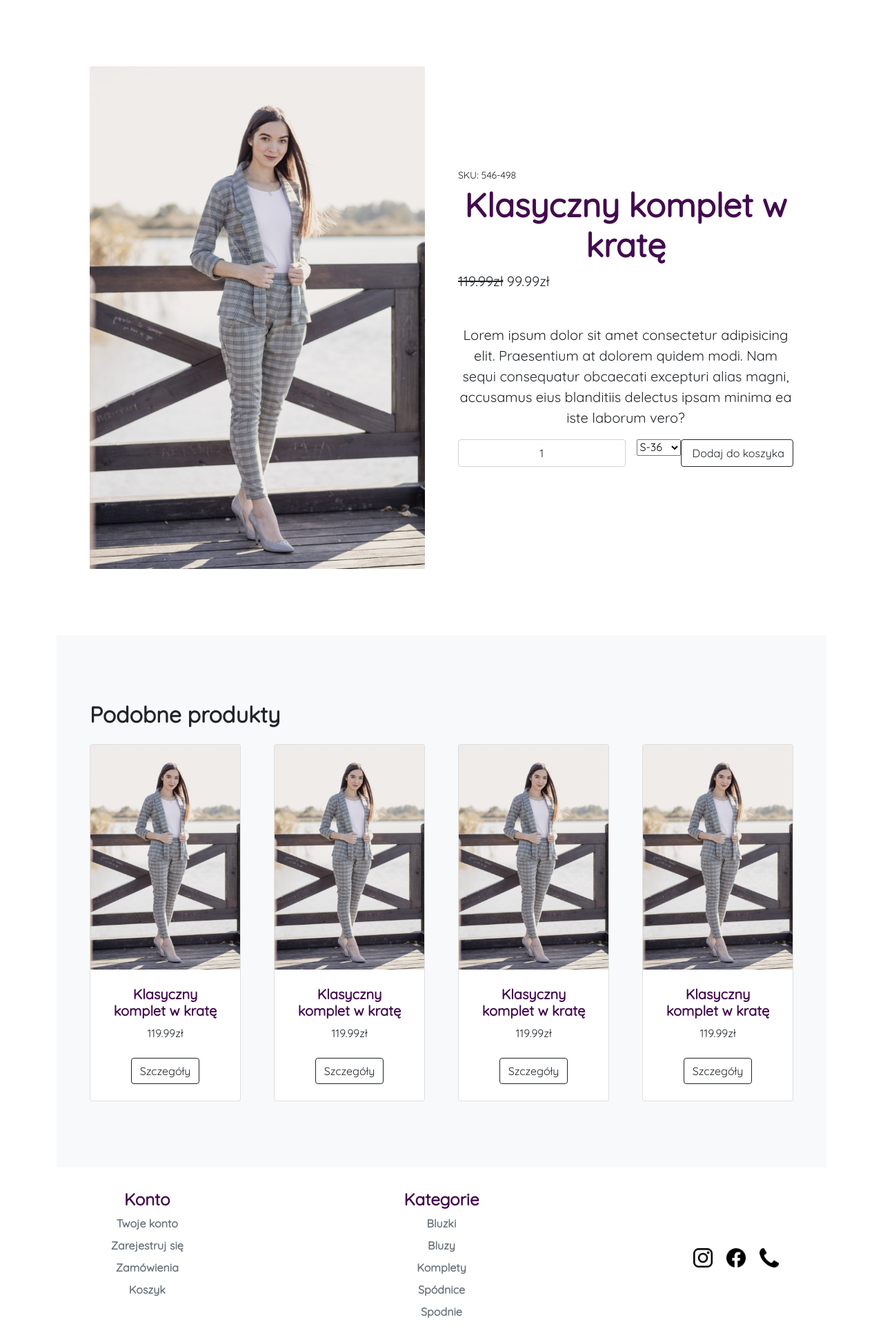
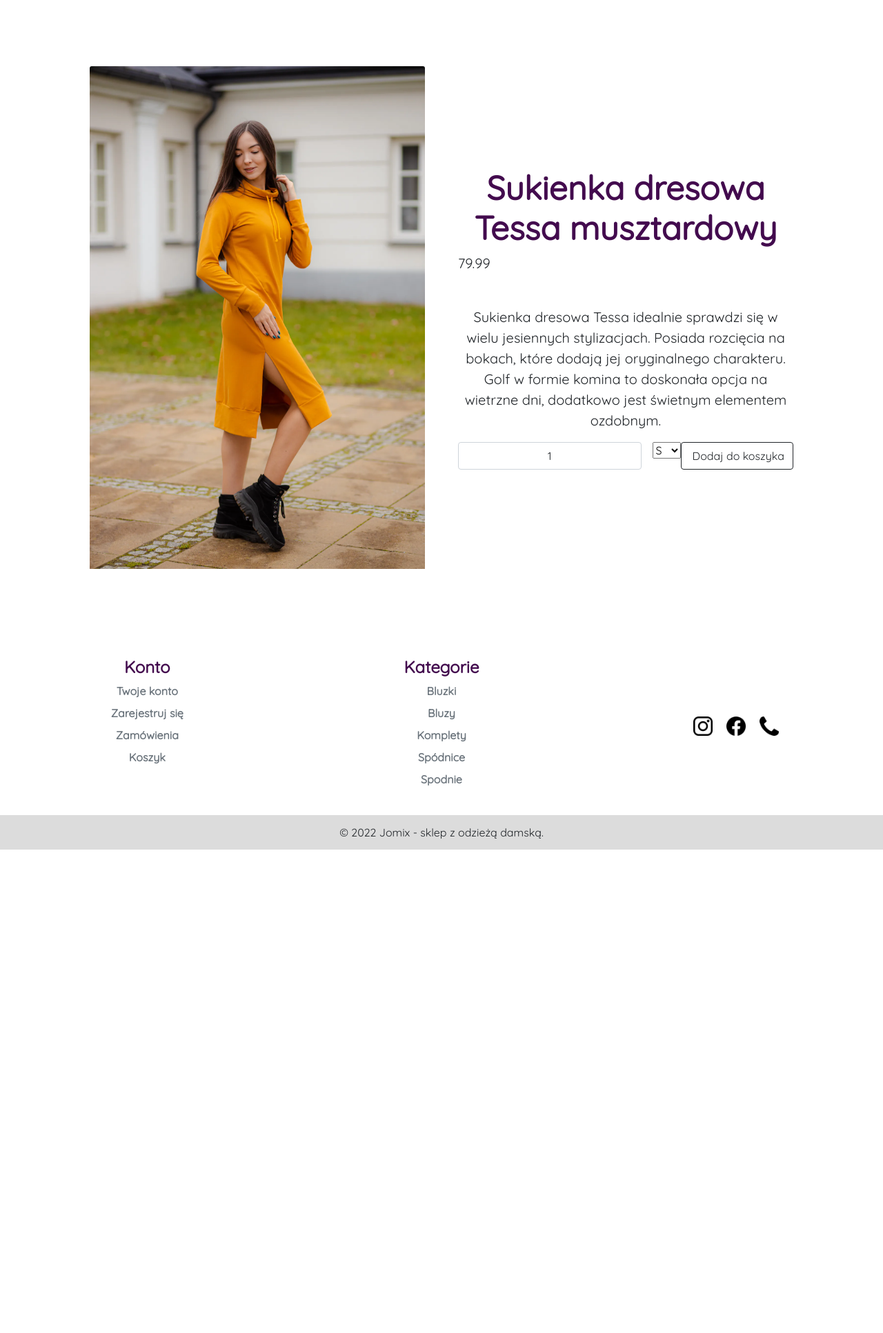
Before and after one commit to KluskaGit/Jomix, a PHP site: page /Produkt.php?produktID=1 in a window 1280 px wide. Shown: the part 86-2019 px from the top of the page at 69% size. After the commit the page ends 1318 px from the top, so only its background shows below. Run offline with PHP 8.4, Linux system fonts and the light colour scheme; data comes from the database, SQL or seed files in the repository; some libraries are stand-ins or nearby versions; some web fonts are replaced.

Commit message:
wyświetlanie produktu

```diff
--- a/Produkt.php
+++ b/Produkt.php
@@ -1,37 +1,41 @@
 <html>
+<head>
+    <?php
+    include 'head.php';
+    include 'laczenieBaza.php';
 
-<head>
-    <?php include 'head.php'; ?>
-    <title>Produkt</title>
+    $produktID = $_GET['produktID'];
+    $produkt = mysqli_query($lacz, "SELECT nazwa_produktu, opis_produktu, cena, promocja, sku, img_url from produkty where produktID = $produktID");
+    ?>
+
+    <title></title>
 </head>
 
 <body>
     <div class="container-fluid p-0">
         <?php include 'header.php'; ?>
         <div class="container-lg">
-            <section class="py-5">
+        <?php while ($row=@mysqli_fetch_array($produkt)){
+            echo '<section class="py-5">
                 <div class=" px-4 px-lg-5 my-5">
                     <div class="row gx-4 gx-lg-5 align-items-center">
-                        <div class="col-md-6"><img class="card-img-top mb-5 mb-md-0" src="zdjecia/produkt.jpg" /></div>
+                        <div class="col-md-6"><img class="card-img-top mb-5 mb-md-0" src="'.$row['img_url'].'" /></div>
                         <div class="col-md-6">
-                            <div class="small mb-1">SKU: 546-498</div>
-                            <h1 class="display-5 fw-bolder">Klasyczny komplet w kratę
-                            </h1>
+                            <div class="small mb-1"></div>
+                            <h1 class="display-5 fw-bolder">'.$row['nazwa_produktu'].'</h1>
                             <div class="fs-5 mb-5">
-                                <span class="text-decoration-line-through">119.99zł</span>
-                                <span>99.99zł</span>
+                                <span class="text-decoration-line-through"></span>
+                                <span>'.$row['cena'].'</span>
                             </div>
-                            <p class="lead">Lorem ipsum dolor sit amet consectetur adipisicing elit. Praesentium at
-                                dolorem quidem modi. Nam sequi consequatur obcaecati excepturi alias magni, accusamus
-                                eius blanditiis delectus ipsam minima ea iste laborum vero?</p>
+                            <p class="lead">'.$row['opis_produktu'].'</p>
                             <div class="d-flex">
                                 <input class="form-control text-center me-3" id="inputQuantity" type="num" value="1" />
                                 <form action="size">
                                     <select name="Rozmiar">
-                                        <option>S-36</option>
-                                        <option>M-38</option>
-                                        <option>L-40</option>
-                                        <option>XL-42</option>
+                                        <option>S</option>
+                                        <option>M</option>
+                                        <option>L</option>
+                                        <option>XL</option>
                                     </select>
                                 </form>
                                 <button class="btn btn-outline-dark flex-shrink-0" type="button">
@@ -42,78 +46,9 @@
                         </div>
                     </div>
                 </div>
-            </section>
-            <section class="py-5 bg-light">
-                <div class=" px-4 px-lg-5 mt-5">
-                    <h2 class="fw-bolder mb-4">Podobne produkty</h2>
-                    <div class="row gx-4 gx-lg-5 row-cols-2 row-cols-md-3 row-cols-xl-4 justify-content-center">
-                        <div class="col mb-5">
-                            <div class="card h-100">
-                                <img class="card-img-top" src="zdjecia/produkt.jpg" />
-                                <div class="card-body p-4">
-                                    <div class="text-center">
-                                        <h5 class="fw-bolder">Klasyczny komplet w kratę</h5>
-                                        119.99zł
-                                    </div>
-                                </div>
-                                <!-- Product actions-->
-                                <div class="card-footer p-4 pt-0 border-top-0 bg-transparent">
-                                    <div class="text-center"><a class="btn btn-outline-dark mt-auto"
-                                            href="#">Szczegóły</a></div>
-                                </div>
-                            </div>
-                        </div>
-                        <div class="col mb-5">
-                            <div class="card h-100">
-                                <img class="card-img-top" src="zdjecia/produkt.jpg" />
-                                <div class="card-body p-4">
-                                    <div class="text-center">
-                                        <h5 class="fw-bolder">Klasyczny komplet w kratę</h5>
-                                        119.99zł
-                                    </div>
-                                </div>
-                                <!-- Product actions-->
-                                <div class="card-footer p-4 pt-0 border-top-0 bg-transparent">
-                                    <div class="text-center"><a class="btn btn-outline-dark mt-auto"
-                                            href="#">Szczegóły</a></div>
-                                </div>
-                            </div>
-                        </div>
-                        <div class="col mb-5">
-                            <div class="card h-100">
-                                <img class="card-img-top" src="zdjecia/produkt.jpg" />
-                                <div class="card-body p-4">
-                                    <div class="text-center">
-                                        <h5 class="fw-bolder">Klasyczny komplet w kratę</h5>
-                                        119.99zł
-                                    </div>
-                                </div>
-                                <!-- Product actions-->
-                                <div class="card-footer p-4 pt-0 border-top-0 bg-transparent">
-                                    <div class="text-center"><a class="btn btn-outline-dark mt-auto"
-                                            href="#">Szczegóły</a></div>
-                                </div>
-                            </div>
-                        </div>
-                        <div class="col mb-5">
-                            <div class="card h-100">
-                                <img class="card-img-top" src="zdjecia/produkt.jpg" />
-                                <div class="card-body p-4">
-                                    <div class="text-center">
-                                        <h5 class="fw-bolder">Klasyczny komplet w kratę</h5>
-                                        119.99zł
-                                    </div>
-                                </div>
-                                <!-- Product actions-->
-                                <div class="card-footer p-4 pt-0 border-top-0 bg-transparent">
-                                    <div class="text-center"><a class="btn btn-outline-dark mt-auto"
-                                            href="#">Szczegóły</a></div>
-                                </div>
-                            </div>
-                        </div>
-                    </div>
-                </div>
-            </section>
+            </section>';
+            }
+        ?>
         </div>
         <?php include 'footer.php'; ?>
     </div>
--- a/Produkty.php
+++ b/Produkty.php
@@ -17,12 +17,12 @@
 
       <div class="row row-cols-1 row-cols-sm-2 row-cols-md-3 col">
       <?php
-        $produkt = mysqli_query($lacz, "SELECT nazwa_produktu, cena, img_url, nazwa_kategorii from produkty inner join kategorie on produkty.kategoriaID = kategorie.kategoriaID  where produkty.kategoriaID=$katID");
+        $produkt = mysqli_query($lacz, "SELECT produktID,nazwa_produktu, cena, img_url, nazwa_kategorii from produkty inner join kategorie on produkty.kategoriaID = kategorie.kategoriaID  where produkty.kategoriaID=$katID");
 
         while ($row = @mysqli_fetch_array($produkt)){
 
           echo '<div class="col">';
-          echo '<a href="Produkt.php">';
+          echo '<a href="Produkt.php?produktID='.$row['produktID'].'">';
           echo    '<div class="card shadow-sm">';
           echo      '<img src="'.$row['img_url'].'">';
           echo      '<h4>'.$row['nazwa_produktu'].'</h4>';
```
